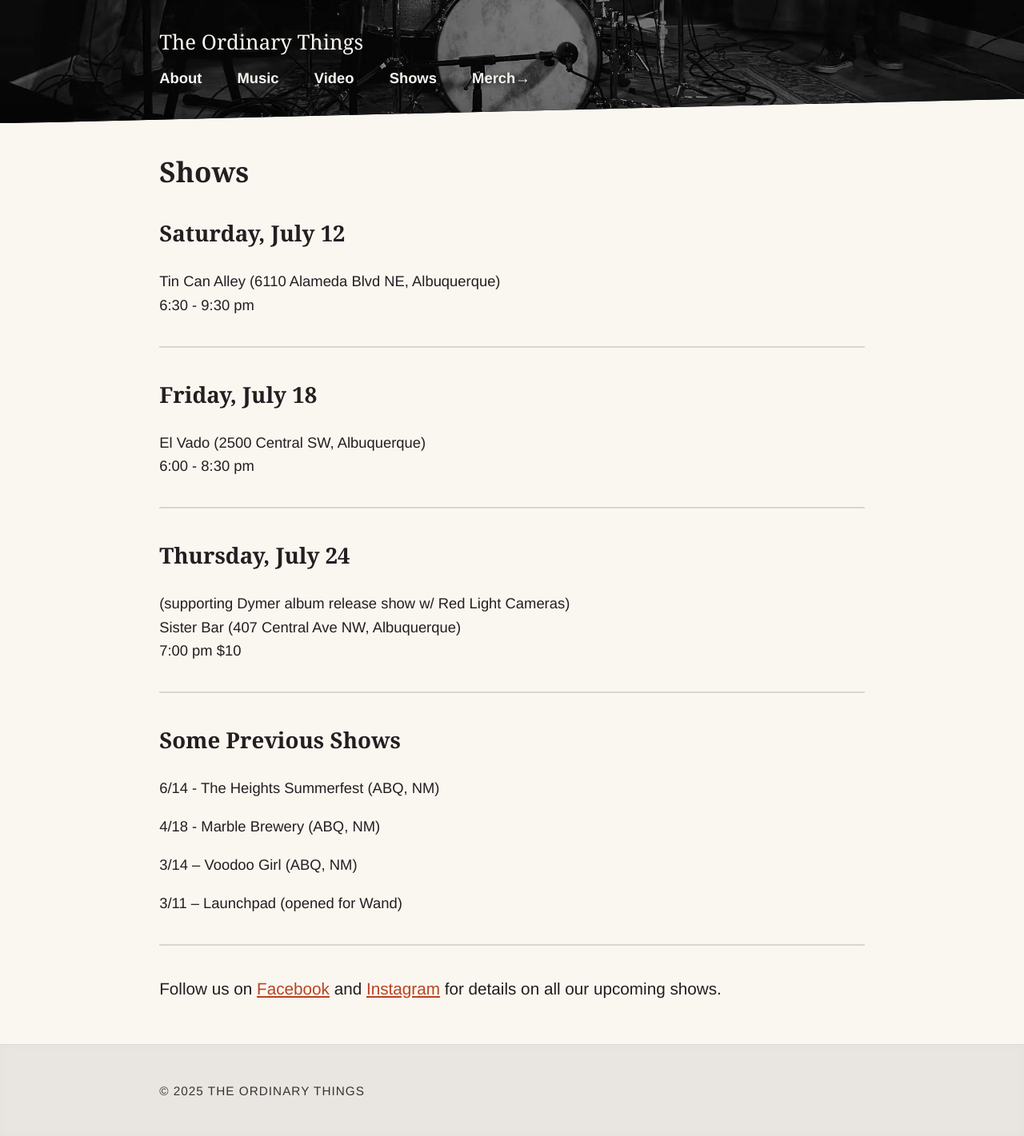
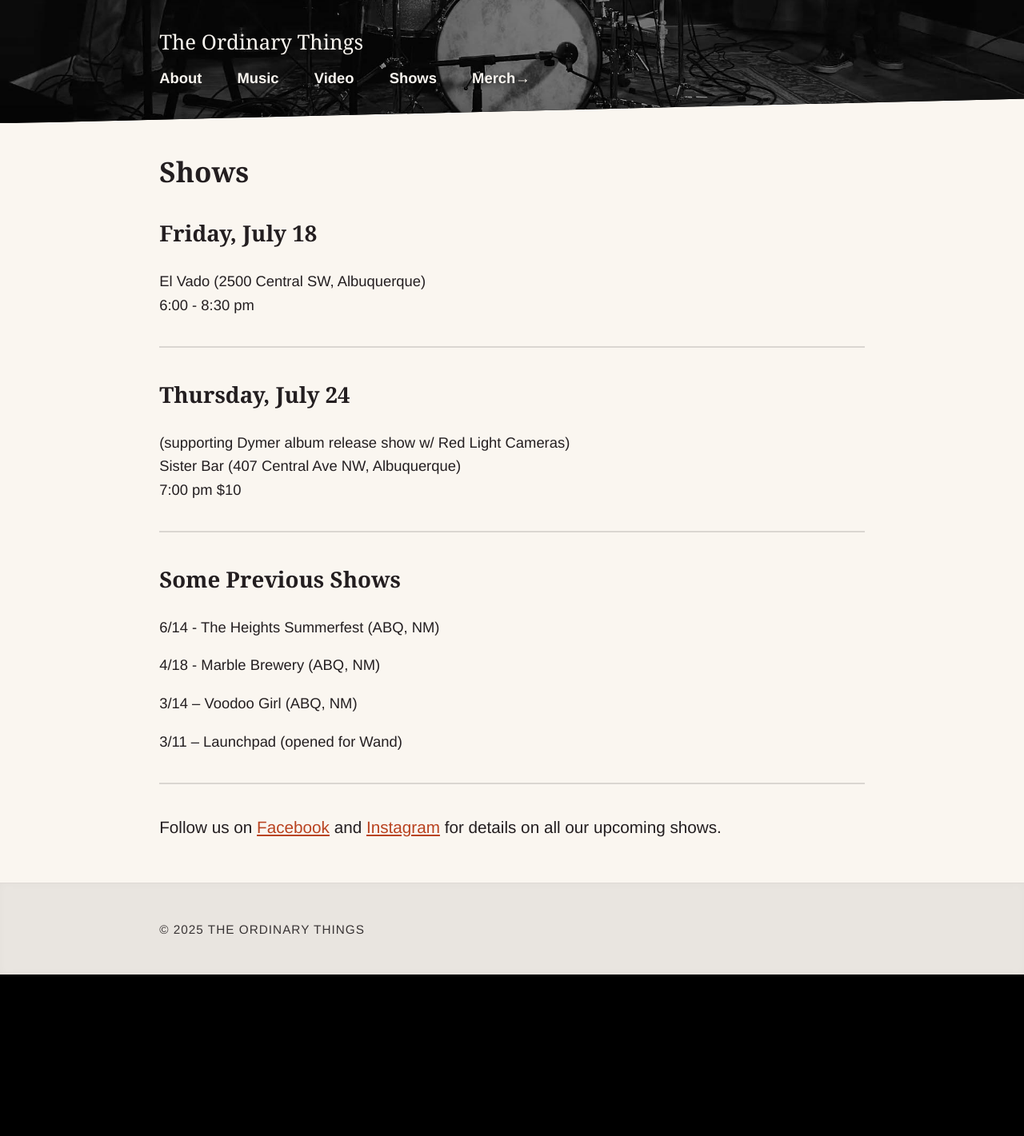
Before and after one commit to nsmsn/theordinarythings, a Jekyll site: the page built from shows.md, in a window 1280 px wide. Shown: the whole page at 80% size. Built offline with Jekyll 4.4.1, drawn with Linux system fonts in a browser that asks for light colours; some web fonts are replaced; after the commit the page ends 1219 px from its top, so only the background shows below that.

```diff
--- a/shows.md
+++ b/shows.md
@@ -3,12 +3,6 @@ title: Shows
 date: 2024-08-20 14:03:00 -06:00
 permalink: "/shows/"
 layout: page
----
-
-## Saturday, July 12
-Tin Can Alley (6110 Alameda Blvd NE, Albuquerque) <br/>
-6:30 - 9:30 pm
-
 ---
 
 ## Friday, July 18
```
Also changed, not shown: index.md (+1 -1 lines).
